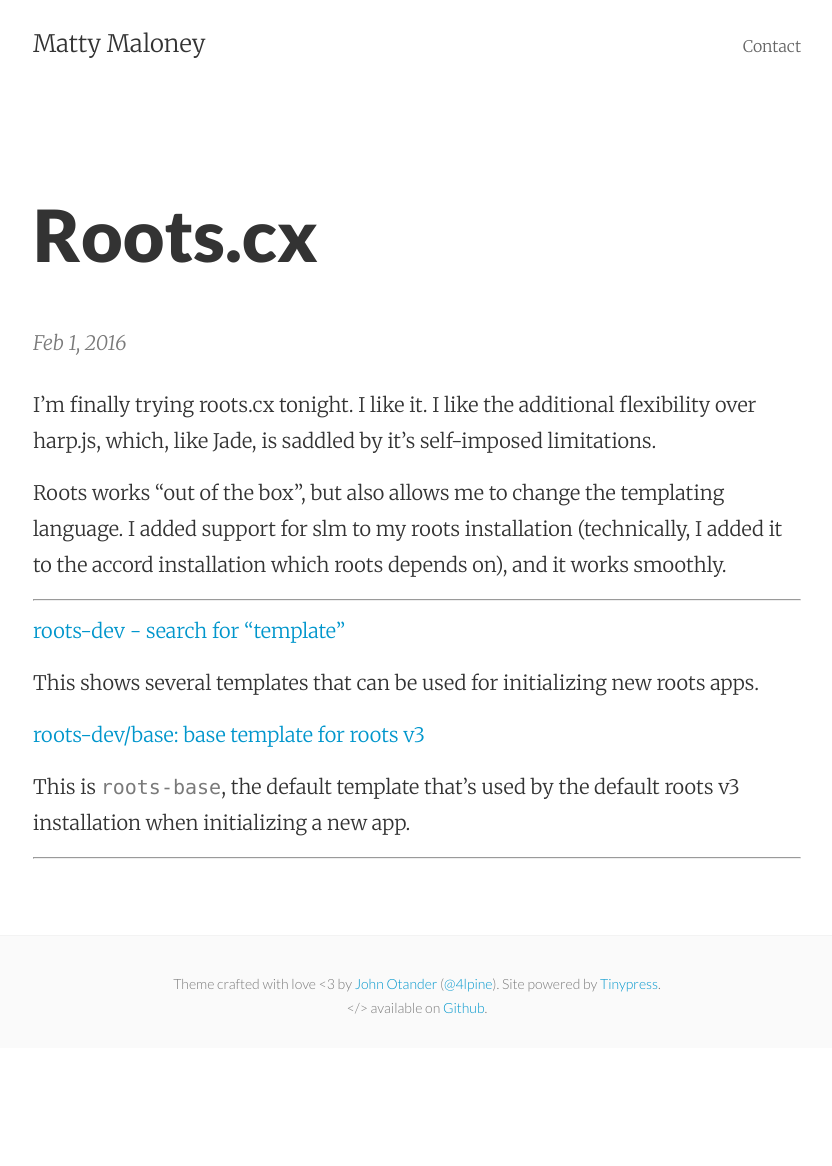
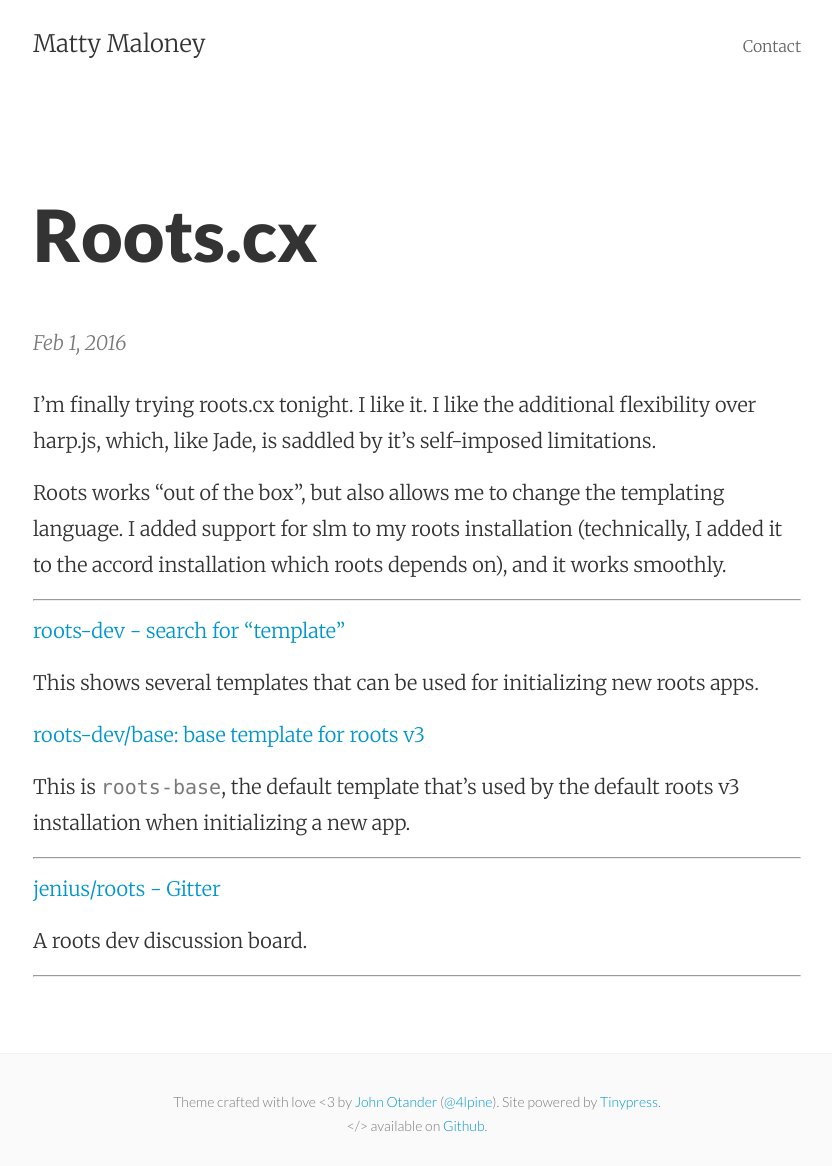
Before and after one commit to mattymaloney/mattymaloney.github.io, a Jekyll site: the page built from _posts/2016-02-01-roots.md, in a window 1280 px wide. Shown: the whole page, without its empty margins (223-1055 px from the left). Built offline with Jekyll 4.4.1, drawn with Linux system fonts in a browser that asks for light colours; before the commit the page ends 1048 px from its top, so only the background shows below that.

Commit message:
Updated 2016-02-01-roots.md

```diff
--- a/_posts/2016-02-01-roots.md
+++ b/_posts/2016-02-01-roots.md
@@ -3,6 +3,7 @@
 layout: post
 title: Roots.cx
 ---
+
 
 
 I'm finally trying roots.cx tonight. I like it. I like the additional flexibility over harp.js, which, like Jade, is saddled by it's self-imposed limitations.
@@ -20,3 +21,9 @@
 This is `roots-base`, the default template that's used by the default roots v3 installation when initializing a new app.
 
 ---
+
+[jenius/roots - Gitter](https://gitter.im/jenius/roots)
+
+A roots dev discussion board.
+
+---
```
